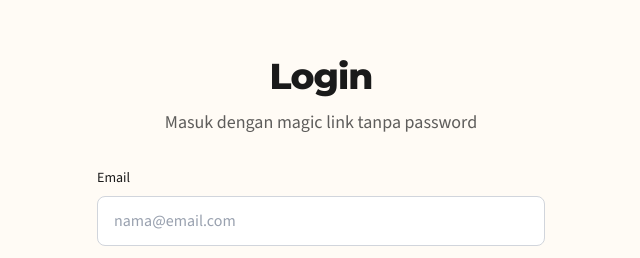
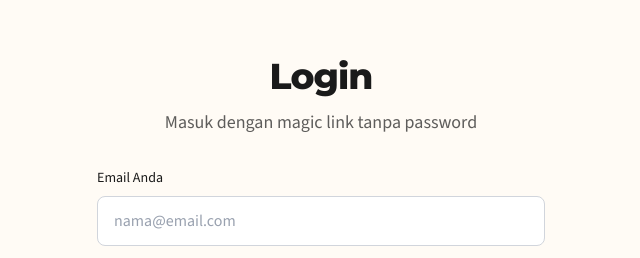
Before and after one commit to fjrNr/invoice-go, a Next.js app: page /login in a window 1280 px wide. Shown: the part 186-444 px from the top of the page, without its empty margins (319-959 px from the left). Built offline with nearby package versions, Linux system fonts and the light colour scheme; no server answers.

Commit message:
feat: add login page

```diff
--- a/src/app/login/page.tsx
+++ b/src/app/login/page.tsx
@@ -73,7 +73,7 @@ export default function LoginPage() {
         <form onSubmit={handleLogin} className="mt-8 space-y-6">
           <div>
             <label htmlFor="email" className="block text-sm font-medium text-[#1A1A1A] mb-2 font-body">
-              Email
+              Email Anda
             </label>
             <input
               id="email"
```
